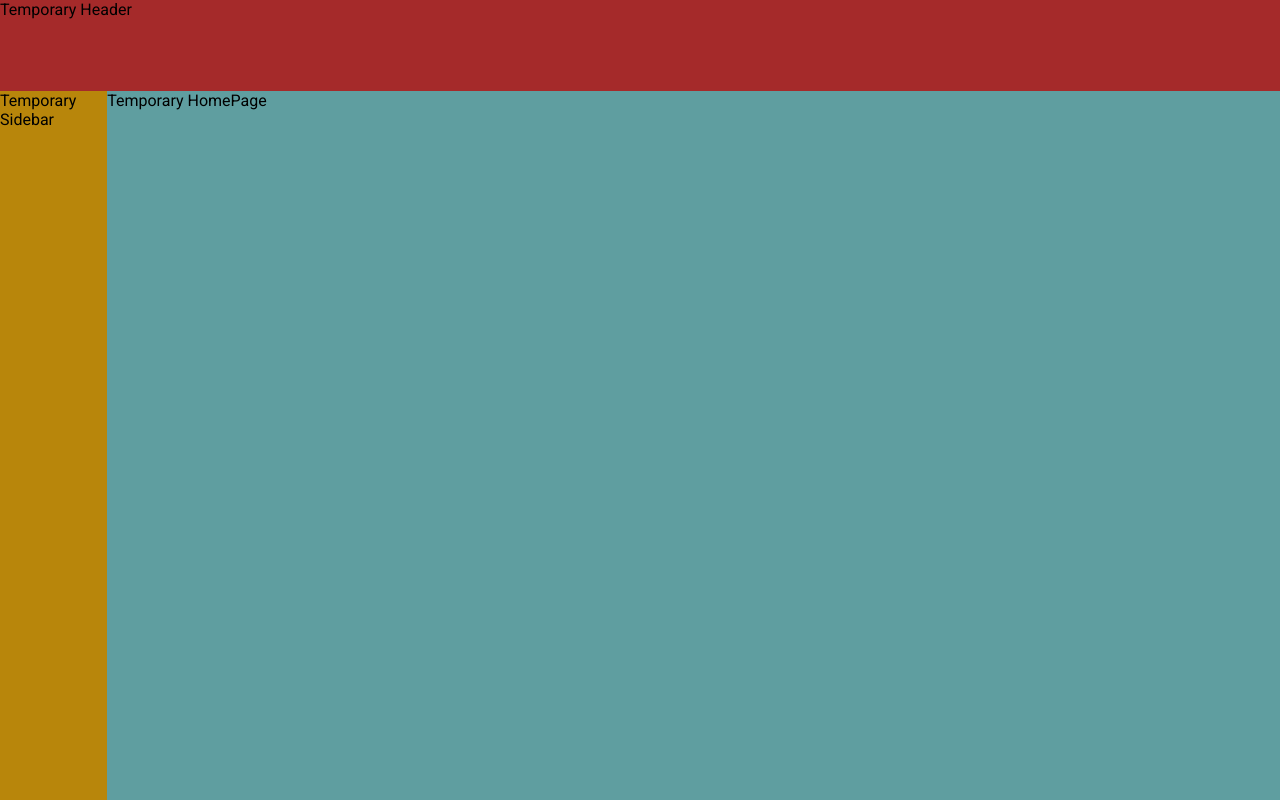
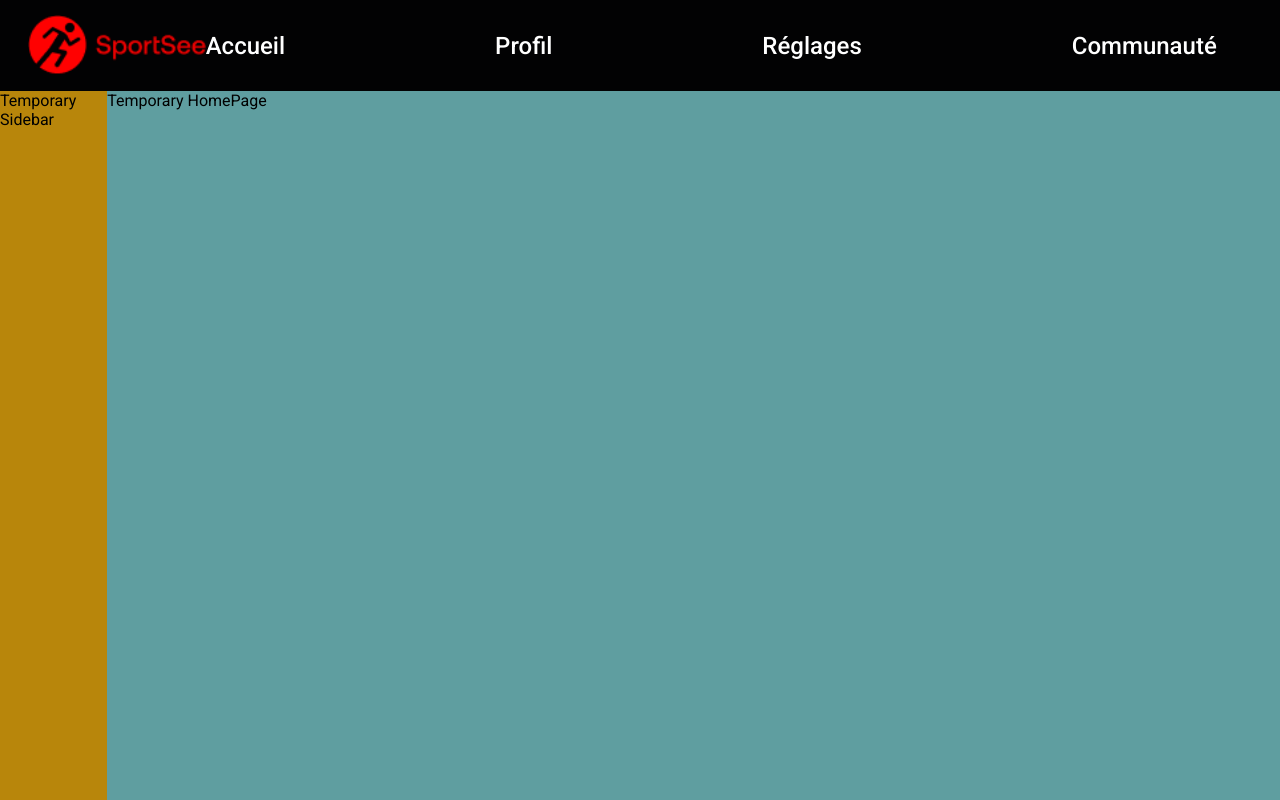
Before and after one commit to manuo1/OC-JS-REACT-P12, a React (Vite) app in the folder sportsee/frontend/sportsee/: page / in a window 1280 px wide. Shown: the top 800 px of the page. Built offline with nearby package versions, Linux system fonts and the light colour scheme.

Commit message:
feat: add Header component with logo and navigation links

```diff
--- a/sportsee/frontend/sportsee/src/pages/common/Header.jsx
+++ b/sportsee/frontend/sportsee/src/pages/common/Header.jsx
@@ -1,7 +1,30 @@
+import React from "react";
+import { Link } from "react-router-dom";
 import styles from "./Header.module.scss";
+import logo from "../../assets/sportsee_logo.png";
 
 const Header = () => {
-  return <div className={styles.container}>Temporary Header</div>;
+  return (
+    <header className={styles.container}>
+      <div className={styles.logo}>
+        <img src={logo} alt="Kasa logo" />
+      </div>
+      <nav className={styles.nav}>
+        <Link to="/" className={styles.link}>
+          Accueil
+        </Link>
+        <Link to="/profil" className={styles.link}>
+          Profil
+        </Link>
+        <Link to="/settings" className={styles.link}>
+          Réglages
+        </Link>
+        <Link to="/community" className={styles.link}>
+          Communauté
+        </Link>
+      </nav>
+    </header>
+  );
 };
 
 export default Header;
--- a/sportsee/frontend/sportsee/src/pages/common/Header.module.scss
+++ b/sportsee/frontend/sportsee/src/pages/common/Header.module.scss
@@ -1,7 +1,38 @@
+@use "../../styles/variables.scss" as vars;
+
 .container {
+  display: flex;
+  justify-content: space-between;
+  align-items: center;
   height: 91px;
   width: 100%;
 
-  // TODO REMOVE
-  background-color: brown;
+  background-color: vars.$color-dark;
 }
+
+.logo {
+  padding-left: 28px;
+  height: 61px;
+
+  img {
+    height: 100%;
+    width: auto;
+  }
+}
+
+.nav {
+  display: flex;
+  justify-content: space-between;
+  padding-right: 80px;
+  gap: 210px;
+}
+
+.link {
+  text-decoration: none;
+  font-size: 24px;
+  font-weight: 500;
+  color: vars.$color-white;
+  background: none;
+  border: none;
+  outline: none;
+}
```
Also changed, not shown: sportsee/frontend/sportsee/src/assets/sportsee_logo.png (added).
